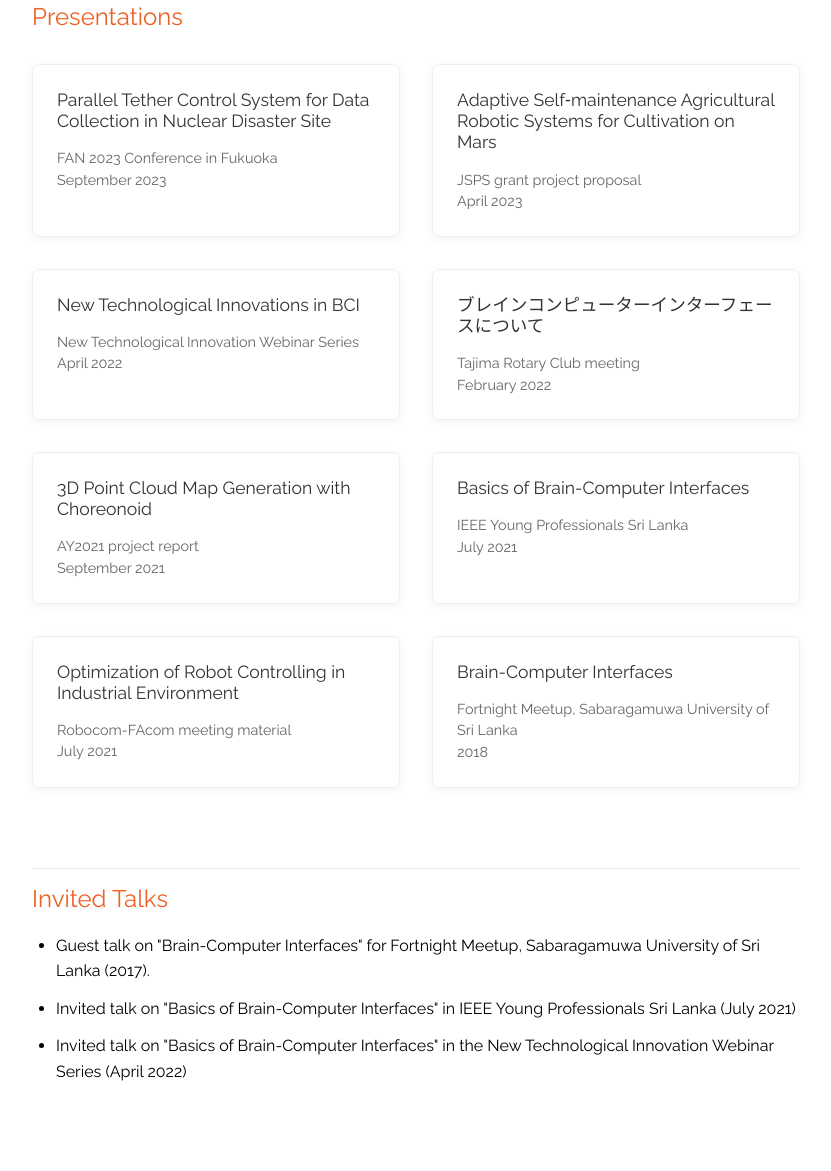
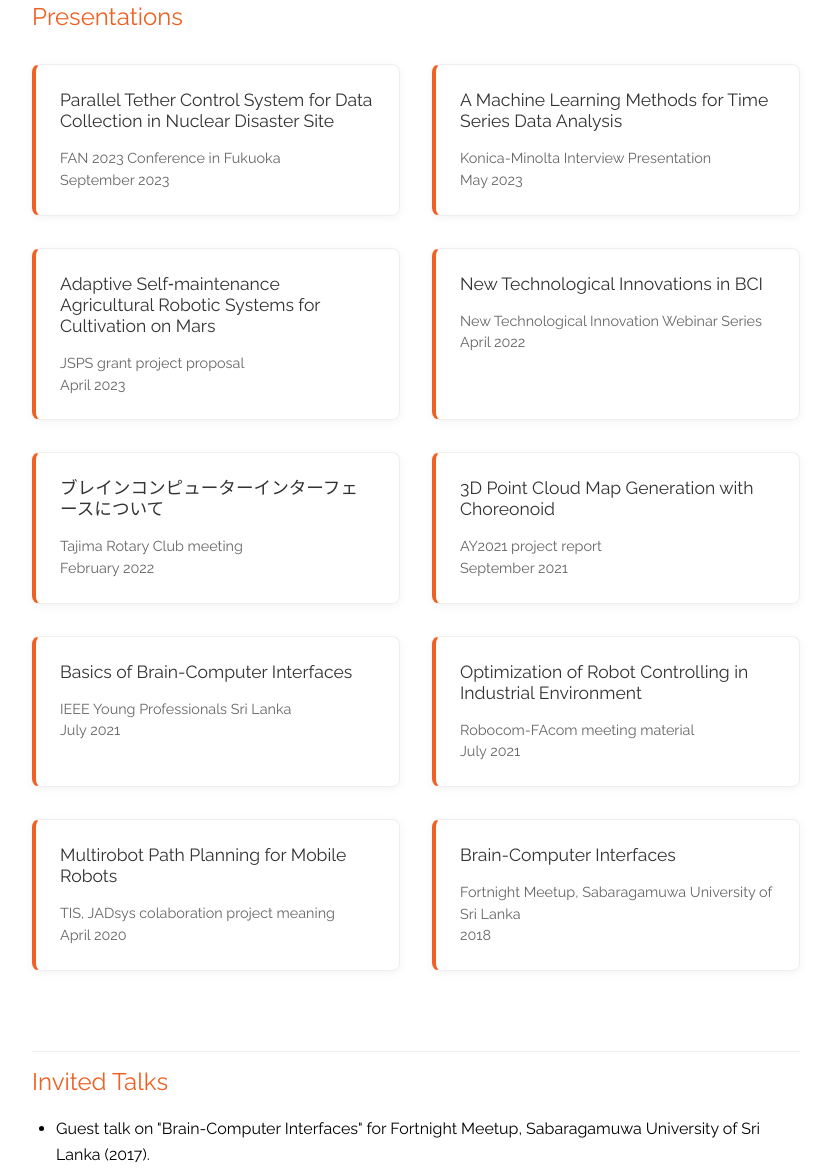
Before and after one commit to bit-magpie/personal_web, a plain HTML site: page publications.html in a window 1280 px wide. Shown: the part 1806-2977 px from the top of the page, without its empty margins (224-1055 px from the left). Drawn offline with nearby package versions, Linux system fonts and the light colour scheme.

Commit message:
presentations added

```diff
--- a/css/publications.css
+++ b/css/publications.css
@@ -141,6 +141,7 @@
 
 .presentation-card {
     border: 1px solid #eee;
+    border-left: #EE6123 4px solid;
     border-radius: 8px;
     overflow: hidden;
     box-shadow: 0 2px 10px rgba(0, 0, 0, 0.05);
--- a/js/presentations.json
+++ b/js/presentations.json
@@ -47,6 +47,18 @@
       "date": "April 2023",
       "event": "JSPS grant project proposal",
       "file": "Weekly_meeting_2023_04.pdf"
+    },
+    {
+      "title": "A Machine Learning Methods for Time Series Data Analysis",
+      "date": "May 2023",
+      "event": "Konica-Minolta Interview Presentation",
+      "file": "konica_minolta_interview.pdf"
+    },
+    {
+      "title": "Multirobot Path Planning for Mobile Robots",
+      "date": "April 2020",
+      "event": "TIS, JADsys colaboration project meaning",
+      "file": "Multi-robot_path_planning.pdf"
     }
   ]
 }
```
Also changed, not shown: 2 other files.
